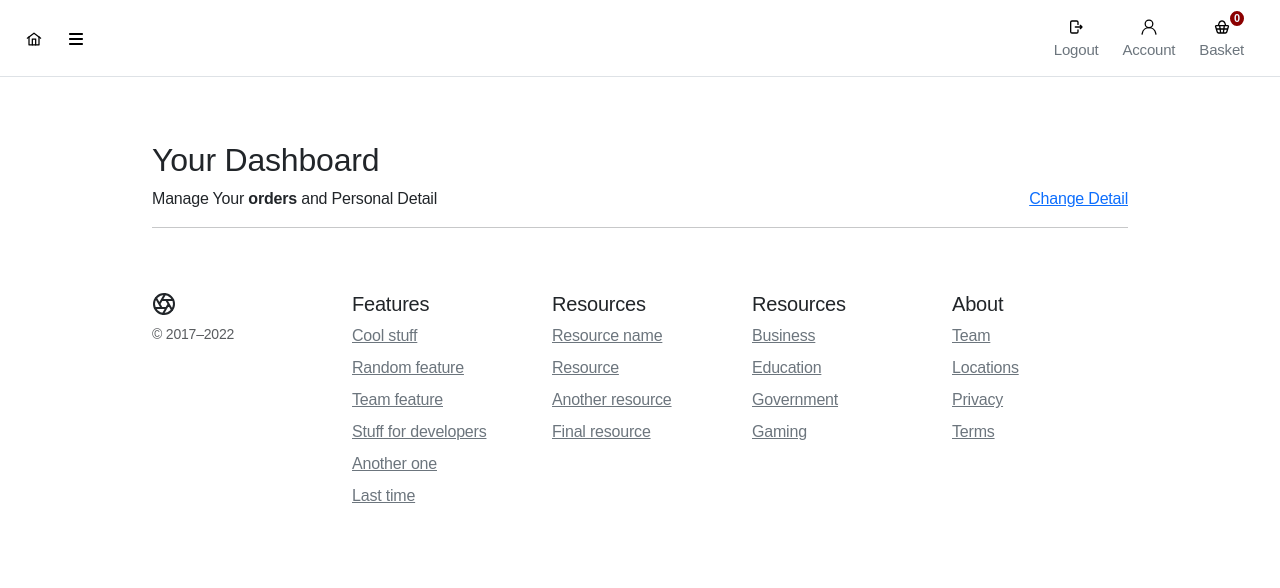
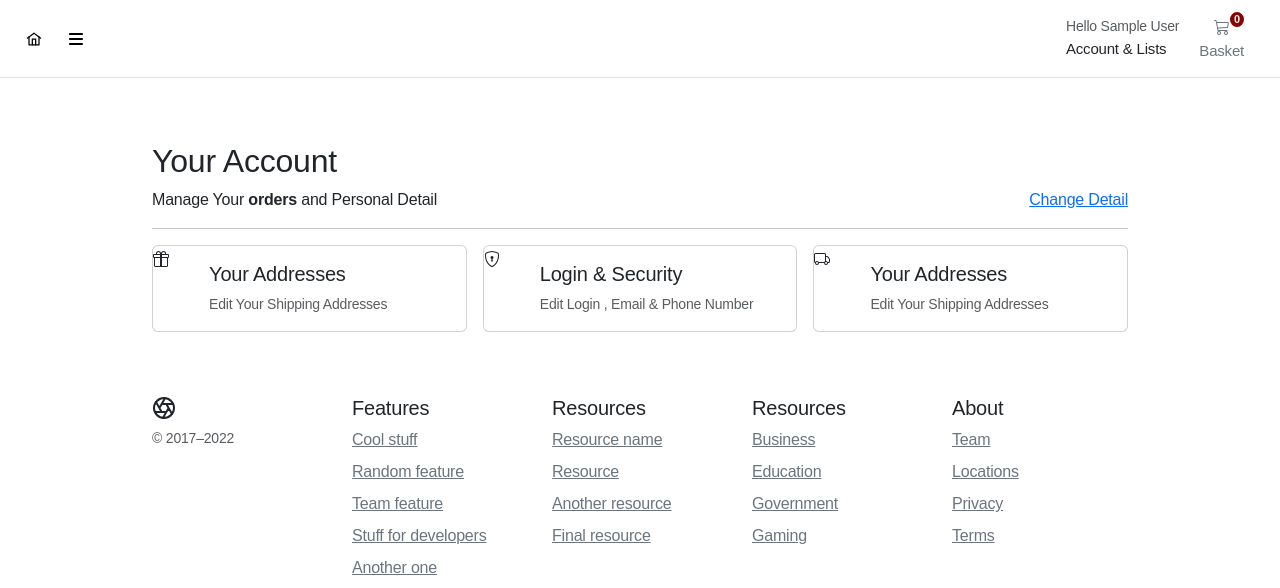
Before and after one commit to idarbandi/DarbandShop-V01-Development, a Django app: page /account/dashboard/ in a window 1280 px wide. Shown: the top 588 px of the page. Run offline with Django 4.2, Linux system fonts and the light colour scheme; the visitor is signed in with stand-in values (Sample User, id 1); data that the repository does not hold is empty; some libraries are stand-ins or nearby versions.

Commit message:
UI Hotfix

```diff
--- a/account/admin.py
+++ b/account/admin.py
@@ -1,4 +1,4 @@
 from django.contrib import admin
 
-from .models import UserBase
-admin.site.register(UserBase)
+from .models import Customer
+admin.site.register(Customer)
--- a/account/views.py
+++ b/account/views.py
@@ -8,7 +8,7 @@ from django.template.loader import render_to_string
 from django.contrib.auth.decorators import login_required
 from .forms import RegisterationForm, UserEditForm
 from .token import account_activation_token
-from .models import UserBase
+from .models import Customer
 from orders.views import user_orders
 
 def account_register(request):
@@ -41,7 +41,7 @@ def account_register(request):
 def account_activate(request, uidb64, token):
     try:
         uid = force_str(urlsafe_base64_decode(uidb64))
-        user = UserBase.objects.get(pk=uid)
+        user = Customer.objects.get(pk=uid)
     except:
         pass
     if user is not None and account_activation_token.check_token(user, token):
@@ -76,7 +76,7 @@ def edit_detail(request):
 
 @login_required
 def delete_user(request):
-    user = UserBase.objects.get(user_name=request.user)
+    user = Customer.objects.get(user_name=request.user)
     user.is_active = False
     user.save()
     logout(request)
--- a/backend/settings/backend.py
+++ b/backend/settings/backend.py
@@ -86,7 +86,7 @@ AUTH_PASSWORD_VALIDATORS = [
 
 
 # Custome user Model For Account
-AUTH_USER_MODEL = "account.UserBase"
+AUTH_USER_MODEL = "account.Customer"
 LOGIN_REDIRECT_URL = "/account/dashboard/"
 LOGIN_URL = "/account/login/"
 
--- a/manage.py
+++ b/manage.py
@@ -6,7 +6,7 @@ import sys
 
 def main():
     """Run administrative tasks."""
-    os.environ.setdefault("DJANGO_SETTINGS_MODULE", "backend.settings.dev_debug")
+    os.environ.setdefault("DJANGO_SETTINGS_MODULE", "backend.settings.backend")
     try:
         from django.core.management import execute_from_command_line
     except ImportError as exc:
--- a/store/views.py
+++ b/store/views.py
@@ -1,6 +1,6 @@
-from django.shortcuts import render
+from django.shortcuts import get_object_or_404, render
+
 from .models import Category, Product
-from django.shortcuts import get_object_or_404, render
 
 
 def products(request):
--- a/templates/account/user/dashboard.html
+++ b/templates/account/user/dashboard.html
@@ -3,77 +3,70 @@ Dashboard {% endblock %} {% block content %}
 <main class="pt-5">
   <div class="container" style="max-width: 1000px">
     <div class="col-12">
-      <h1 class="h2">Your Dashboard</h1>
+      <h1 class="h2">Your Account</h1>
     </div>
     <div class="col-12 d-flex justify-content-between">
       <div>Manage Your <b>orders</b> and Personal Detail</div>
       <div><a href="{% url 'account:edit_details' %}">Change Detail</a></div>
     </div>
     <hr />
-  </div>
-  <div class="container" style="max-width: 1000px">
-    {% for order in orders %}
-    {% for item in order.items.all %}
-    <div class="row g-3" style="width: 1000px">
-      <div class="col-12 bg-light p-3 d-flex justify-content-between">
-        <div class="d-flex d-flex-inline">
-          <div class="pe-3">{{ order.created }}</div>
-          <div class="dropdown">
-            <a
-              href="#"
-              id="dropdownLink"
-              data-bs-toggle=""
-              class="text-reset text-decoration-none dropdown-toggle"
-              role="link"
-            >
-              Dispact To
-            </a>
-            <ul class="dropdown-menu" aria-labelledby="dropdownLink">
-              <li class="item-small">{{order.full_name}}</li>
-              <li class="item-small">{{order.address1}}</li>
-              <li class="item-small">{{order.address2}}</li>
-              <li class="item-small">{{order.post_code}}</li>
-            </ul>
+  <div class="row row-cols-1 row-cols-sm-2 row-cols-md-3 g-3">
+    <div class="col">
+      <a href="#" class="text-reset text-decoration-none"></a>
+      <div class="card mb-3">
+        <div class="row g-0">
+          <div class="col-2 position-relative">
+            <svg xmlns="http://www.w3.org/2000/svg" width="16" height="16" fill="currentColor" class="bi bi-gift" viewBox="0 0 16 16">
+              <path d="M3 2.5a2.5 2.5 0 0 1 5 0 2.5 2.5 0 0 1 5 0v.006c0 .07 0 .27-.038.494H15a1 1 0 0 1 1 1v2a1 1 0 0 1-1 1v7.5a1.5 1.5 0 0 1-1.5 1.5h-11A1.5 1.5 0 0 1 1 14.5V7a1 1 0 0 1-1-1V4a1 1 0 0 1 1-1h2.038A2.968 2.968 0 0 1 3 2.506V2.5zm1.068.5H7v-.5a1.5 1.5 0 1 0-3 0c0 .085.002.274.045.43a.522.522 0 0 0 .023.07zM9 3h2.932a.56.56 0 0 0 .023-.07c.043-.156.045-.345.045-.43a1.5 1.5 0 0 0-3 0V3zM1 4v2h6V4H1zm8 0v2h6V4H9zm5 3H9v8h4.5a.5.5 0 0 0 .5-.5V7zm-7 8V7H2v7.5a.5.5 0 0 0 .5.5H7z"/>
+            </svg>
+          </div>
+          <div class="col-10">
+          <div class="card-body ps-0 ps-md-1">
+            <h1 class="h5"> Your Addresses </h1>
+            <p class="card-text small text-muted">Edit Your Shipping Addresses</p>
           </div>
         </div>
-        <div class="text-end">
-          Total Paid : <span class="fw-bold">$ {{ order.total_paid }}</span>
         </div>
       </div>
-      <div class="col-md-5 col-lg-4 order-md-last p-0 order-3">
-        <div class="d-grid gap-2">
-          <button class="btn btn-warning" type="button">
-            Problem With Order
-          </button>
-          <button class="btn btn-light" type="button">Leave a Review</button>
+    </div>
+    <div class="col">
+      <a href="#" class="text-reset text-decoration-none"></a>
+      <div class="card mb-3">
+        <div class="row g-0">
+          <div class="col-2 position-relative">
+            <svg xmlns="http://www.w3.org/2000/svg" width="16" height="16" fill="currentColor" class="bi bi-shield-lock" viewBox="0 0 16 16">
+              <path d="M5.338 1.59a61.44 61.44 0 0 0-2.837.856.481.481 0 0 0-.328.39c-.554 4.157.726 7.19 2.253 9.188a10.725 10.725 0 0 0 2.287 2.233c.346.244.652.42.893.533.12.057.218.095.293.118a.55.55 0 0 0 .101.025.615.615 0 0 0 .1-.025c.076-.023.174-.061.294-.118.24-.113.547-.29.893-.533a10.726 10.726 0 0 0 2.287-2.233c1.527-1.997 2.807-5.031 2.253-9.188a.48.48 0 0 0-.328-.39c-.651-.213-1.75-.56-2.837-.855C9.552 1.29 8.531 1.067 8 1.067c-.53 0-1.552.223-2.662.524zM5.072.56C6.157.265 7.31 0 8 0s1.843.265 2.928.56c1.11.3 2.229.655 2.887.87a1.54 1.54 0 0 1 1.044 1.262c.596 4.477-.787 7.795-2.465 9.99a11.775 11.775 0 0 1-2.517 2.453 7.159 7.159 0 0 1-1.048.625c-.28.132-.581.24-.829.24s-.548-.108-.829-.24a7.158 7.158 0 0 1-1.048-.625 11.777 11.777 0 0 1-2.517-2.453C1.928 10.487.545 7.169 1.141 2.692A1.54 1.54 0 0 1 2.185 1.43 62.456 62.456 0 0 1 5.072.56z"/>
+              <path d="M9.5 6.5a1.5 1.5 0 0 1-1 1.415l.385 1.99a.5.5 0 0 1-.491.595h-.788a.5.5 0 0 1-.49-.595l.384-1.99a1.5 1.5 0 1 1 2-1.415z"/>
+            </svg>
+          </div>
+          <div class="col-10">
+          <div class="card-body ps-0 ps-md-1">
+            <h1 class="h5"> Login & Security </h1>
+            <p class="card-text small text-muted">Edit Login , Email & Phone Number</p>
+          </div>
+        </div>
         </div>
       </div>
-      <div class="col-md-7 col-lg-8 p-0">
-        <div class="card mb-3 border-0">
-          <div class="row g-0">
-            <div class="col-md-2 d-none d-md-block">
-              <img
-                class="img-fluid"
-                style="width: 90px"
-                src="{{ item.product.image.url }}"
-              />
-            </div>
-            <div class="col-md-10">
-              <div class="card-body p-1">
-                <a
-                  href="{{item.product.get_absolute_url}}"
-                  class="text-decoration-none"
-                >
-                  <p class="card-text small">{{ item.product|title }}</p>
-                </a>
-              </div>
-            </div>
+    </div>
+    <div class="col">
+      <a href="#" class="text-reset text-decoration-none"></a>
+      <div class="card mb-3">
+        <div class="row g-0">
+          <div class="col-2 position-relative">
+            <svg xmlns="http://www.w3.org/2000/svg" width="16" height="16" fill="currentColor" class="bi bi-truck" viewBox="0 0 16 16">
+              <path d="M0 3.5A1.5 1.5 0 0 1 1.5 2h9A1.5 1.5 0 0 1 12 3.5V5h1.02a1.5 1.5 0 0 1 1.17.563l1.481 1.85a1.5 1.5 0 0 1 .329.938V10.5a1.5 1.5 0 0 1-1.5 1.5H14a2 2 0 1 1-4 0H5a2 2 0 1 1-3.998-.085A1.5 1.5 0 0 1 0 10.5v-7zm1.294 7.456A1.999 1.999 0 0 1 4.732 11h5.536a2.01 2.01 0 0 1 .732-.732V3.5a.5.5 0 0 0-.5-.5h-9a.5.5 0 0 0-.5.5v7a.5.5 0 0 0 .294.456zM12 10a2 2 0 0 1 1.732 1h.768a.5.5 0 0 0 .5-.5V8.35a.5.5 0 0 0-.11-.312l-1.48-1.85A.5.5 0 0 0 13.02 6H12v4zm-9 1a1 1 0 1 0 0 2 1 1 0 0 0 0-2zm9 0a1 1 0 1 0 0 2 1 1 0 0 0 0-2z"/>
+            </svg>
+          </div>
+          <div class="col-10">
+          <div class="card-body ps-0 ps-md-1">
+            <h1 class="h5"> Your Addresses </h1>
+            <p class="card-text small text-muted">Edit Your Shipping Addresses</p>
           </div>
         </div>
-        {% endfor %}
+        </div>
       </div>
     </div>
-    {% endfor %}
+  </div>
   </div>
 </main>
 {% endblock%}
--- a/templates/store/base.html
+++ b/templates/store/base.html
@@ -51,34 +51,44 @@
                 <span class="fs15 fw500"> Shop </span>
               </div>
             </button>
+            <div>
+              <div class="collapse navbar-collapse" id="navbarSupportedContent2">
+                <ul class="navbar-nav me-auto mb-2 mb-lg-0">
+                  <li class="nav-item dropdown">
+                    <a href="#" id="navbarDropdown" role="button" data-bs-toggle="dropdown" aria-expanded="false" class="nav-link dropdown-toggle text-reset">
+                      <div class="small text-muted">Hello
+
                         {% if user.is_authenticated %}
-              <a href="{% url 'account:logout' %}" type="button" class="btn btn-outline-secondary border-0 basket-btn">
-                <div>
-                 <?xml version="1.0" encoding="utf-8"?><!-- Uploaded to: SVG Repo, www.svgrepo.com, Generator: SVG Repo Mixer Tools -->
-                  <svg width="16" height="16" viewBox="0 0 24 24" fill="none" xmlns="http://www.w3.org/2000/svg">
-                    <path d="M15 16.5V19C15 20.1046 14.1046 21 13 21H6C4.89543 21 4 20.1046 4 19V5C4 3.89543 4.89543 3 6 3H13C14.1046 3 15 3.89543 15 5V8.0625M11 12H21M21 12L18.5 9.5M21 12L18.5 14.5" stroke="#000000" stroke-width="2" stroke-linecap="round" stroke-linejoin="round"/>
-                  </svg>
+                            {{request.user.name}}
+                        {% else %}
+                          Login
+                        {% endif %}
+
                       </div>
-                <span class="fs15 fw500">Logout</span>
+                      <span class="fs15 fw500"> Account &amp; Lists</span>
                     </a>
+                    <div class="dropdown-menu rounded-0">
+                      <div class="card border-0">
+                        <div class="card-body">
+                          <h6 class="card-title">
+                            <ul class="list-group list-group-flush dropdown-account-link">
+                              {% if user.is_authenticated %}
+                                  <a href="{% url 'account:dashboard' %}" class="text-reset small list-group-item b-0 pb-1 dropdown-account-link">Your Account</a>
+                                  <a href="#" class="text-reset small list-group-item b-0 pb-1 dropdown-account-link">Orders</a>
+                                  <a href="{% url 'account:logout' %}" class="text-reset small list-group-item b-0 pb-1 dropdown-account-link">Logout</a>
                               {% else %}
-              <a href="{% url 'account:login' %}" type="button" class="btn btn-outline-secondary border-0 basket-btn">
-                <div>
-                  <?xml version="1.0" encoding="utf-8"?><!-- Uploaded to: SVG Repo, www.svgrepo.com, Generator: SVG Repo Mixer Tools -->
-                    <svg width="16" height="16" viewBox="0 0 24 24" fill="none" xmlns="http://www.w3.org/2000/svg">
-                      <path d="M15 16.5V19C15 20.1046 14.1046 21 13 21H6C4.89543 21 4 20.1046 4 19V5C4 3.89543 4.89543 3 6 3H13C14.1046 3 15 3.89543 15 5V8.0625M20 12L9 12M9 12L11.5 14.5M9 12L11.5 9.5" stroke="#000000" stroke-width="2" stroke-linecap="round" stroke-linejoin="round"/>
-                    </svg>
+                                  <a href="" class="text-reset small list-group-item b-0 pb-1 dropsown-account-link">Login</a>
+                                Login
+                              {% endif %}
+                            </ul>
+                          </h6>
                         </div>
-                <span class="fs15 fw500">Login</span>
-              </a>
-            {% endif %}
-            <a href="{% url 'account:dashboard' %}" role="button" type="button" class="btn btn-outline-secondary border-0 basket-btn">
-              <div>
-                <?xml version="1.0" encoding="utf-8"?><!-- Uploaded to: SVG Repo, www.svgrepo.com, Generator: SVG Repo Mixer Tools -->
-                  <svg width="16" height="16" viewBox="0 0 24 24" id="Layer_1" data-name="Layer 1" xmlns="http://www.w3.org/2000/svg"><defs><style>.cls-1{fill:none;stroke:#020202;stroke-miterlimit:10;stroke-width:1.91px;}</style></defs><circle class="cls-1" cx="12" cy="7.25" r="5.73"/><path class="cls-1" d="M1.5,23.48l.37-2.05A10.3,10.3,0,0,1,12,13h0a10.3,10.3,0,0,1,10.13,8.45l.37,2.05"/></svg>
                       </div>
-              <span class="fs15 fw500"> Account </span>
-            </a>
+                    </div>
+                  </li>
+                </ul>
+              </div>
+            </div>
             <a href="{% url 'basket:basket_summary' %}" role="button" type="button" class="btn btn-outline-secondary border-0 basket-btn">
               {% with total_qty=basket|length  %}
                 <div id="basket-qty" class="basket-qty">
@@ -90,9 +100,8 @@
                 </div>
               {% endwith %}
               <div>
-                <?xml version="1.0" encoding="utf-8"?><!-- Uploaded to: SVG Repo, www.svgrepo.com, Generator: SVG Repo Mixer Tools -->
-                  <svg width="16" height="16" viewBox="0 0 24 24" fill="none" xmlns="http://www.w3.org/2000/svg">
-                    <path fill-rule="evenodd" clip-rule="evenodd" d="M12 4C10.4508 4 9.0799 5.00309 8.61115 6.47966L7.81104 9H8.49995H15.5H16.1889L15.3888 6.47966C14.92 5.00309 13.5491 4 12 4ZM18.2872 9L17.295 5.8745C16.5626 3.56734 14.4206 2 12 2C9.57933 2 7.43733 3.56734 6.7049 5.8745L5.71268 9H3.34789C2.00585 9 1.04464 10.2956 1.43384 11.58L2.55808 15.29L3.94596 19.87C4.32928 21.135 5.49529 22 6.81704 22H9.99995H14H17.1829C18.5046 22 19.6706 21.135 20.0539 19.87L21.4418 15.29L22.5661 11.58C22.9553 10.2956 21.9941 9 20.652 9H18.2872ZM6.4444 11H3.34789L4.25698 14H8.03615L7.62706 11H6.4444ZM9.64557 11L10.0547 14H13.9452L14.3543 11H9.64557ZM16.3728 11L15.9638 14H19.7429L20.652 11H17.5555H16.3728ZM19.1369 16H15.691L15.1456 20H17.1829C17.6235 20 18.0121 19.7117 18.1399 19.29L19.1369 16ZM13.1271 20L13.6725 16H10.3274L10.8728 20H13.1271ZM8.85434 20L8.30888 16H4.86304L5.86001 19.29C5.98778 19.7117 6.37646 20 6.81704 20H8.85434Z" fill="#000000"/>
+                <svg xmlns="http://www.w3.org/2000/svg" width="16" height="16" fill="currentColor" class="bi bi-cart3" viewBox="0 0 16 16">
+                <path d="M0 1.5A.5.5 0 0 1 .5 1H2a.5.5 0 0 1 .485.379L2.89 3H14.5a.5.5 0 0 1 .49.598l-1 5a.5.5 0 0 1-.465.401l-9.397.472L4.415 11H13a.5.5 0 0 1 0 1H4a.5.5 0 0 1-.491-.408L2.01 3.607 1.61 2H.5a.5.5 0 0 1-.5-.5zM3.102 4l.84 4.479 9.144-.459L13.89 4H3.102zM5 12a2 2 0 1 0 0 4 2 2 0 0 0 0-4zm7 0a2 2 0 1 0 0 4 2 2 0 0 0 0-4zm-7 1a1 1 0 1 1 0 2 1 1 0 0 1 0-2zm7 0a1 1 0 1 1 0 2 1 1 0 0 1 0-2z"/>
               </svg>
               </div>
               <span class="fs15 fw500">Basket</span>
@@ -108,6 +117,19 @@
                 </li>
                   {% endfor %}
               </ul>
+              <h6 class="card-title">
+                <ul class="list-group list-group-flush dropdown-account-link">
+
+                  {% if user.is_authenticated %}
+                    <a href="{% url 'account:dashboard' %}" class="dropdown-item">Your Account</a>
+                    <a href="#" class="dropdown-item">Orders</a>
+                    <a href="{% url 'account:logout' %}" class="dropdown-item">Logout</a>
+                  {% else %}
+                    <a href="{% url 'account:logout' %}" class="dropdown-item">Login</a>
+                  {% endif %}
+
+                </ul>
+              </h6>
             </div>
           </div>
           <form class="d-flex w-100 d-md-none">
```
Also changed, not shown: account/forms.py (+6 -6 lines), account/models.py (+35 -18 lines), account/migrations/0001_initial.py, orders/migrations/0001_initial.py, store/migrations/0001_initial.py, store/static/icons/cart3.svg (added), store/static/icons/cart4.svg (added), store/static/icons/gift.svg (added), store/static/icons/shield-lock.svg (added), store/static/icons/truck.svg (added). Lines whose indentation alone changed are shown as unchanged.
